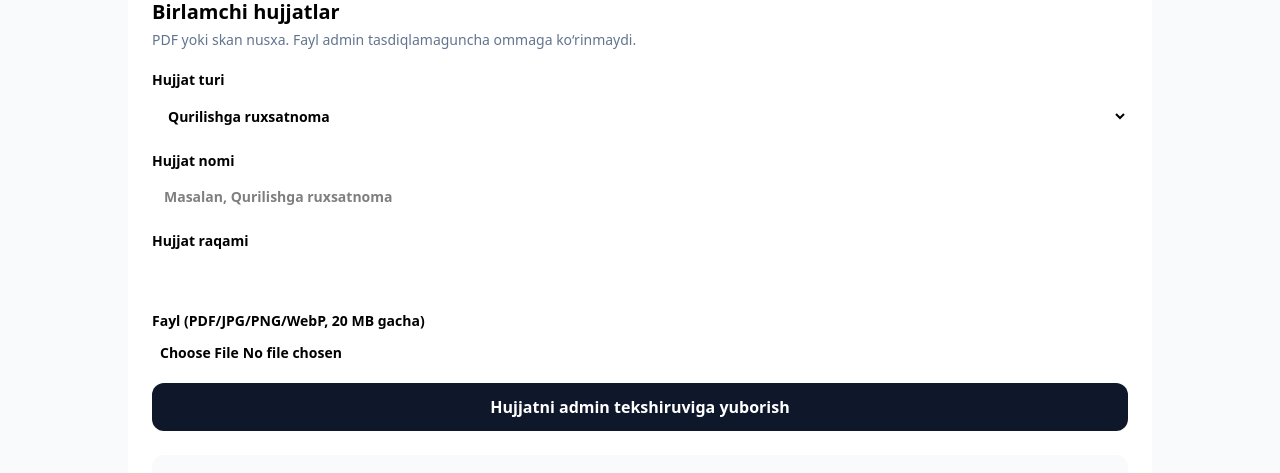
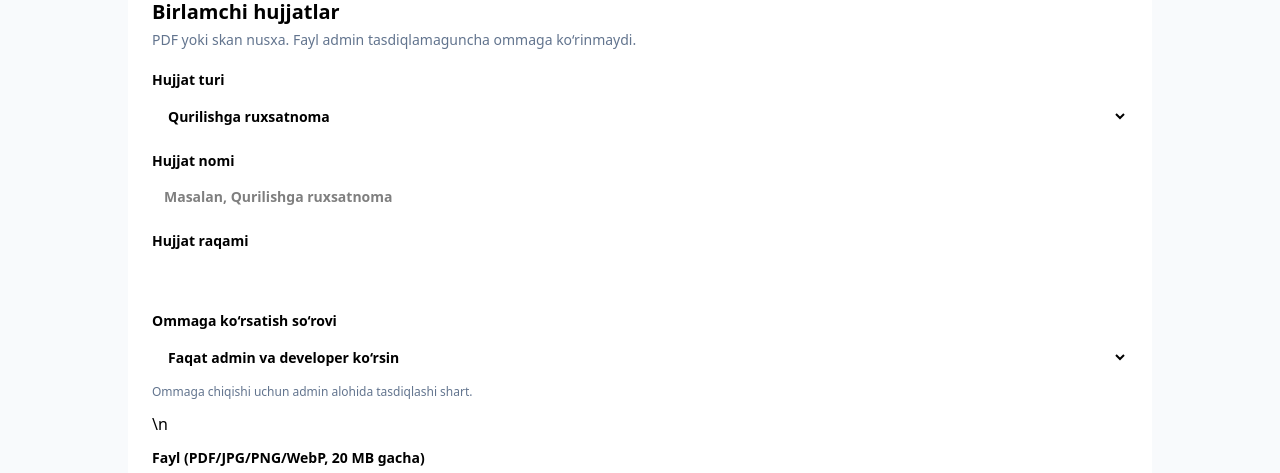
Before and after one commit to housenafis07-ctrl/prohouse, a Next.js app: page /account/developer/complexes/1/media in a window 1280 px wide. Shown: the part 322-795 px from the top of the page. Built offline with nearby package versions, Linux system fonts and the light colour scheme; no server answers.

Commit message:
Add requested visibility option to developer document upload

```diff
--- a/app/account/developer/complexes/[id]/media/ComplexMediaManager.tsx
+++ b/app/account/developer/complexes/[id]/media/ComplexMediaManager.tsx
@@ -3,7 +3,7 @@
 import { useEffect, useState } from 'react'
 import { createClient } from '@/utils/supabase/client'
 
-type Doc={id:string;document_type:string;title:string;document_number:string|null;issued_at:string|null;expires_at:string|null;mime_type:string;file_size_bytes:number;moderation_status:string;moderation_note:string|null;created_at:string}
+type Doc={id:string;document_type:string;title:string;document_number:string|null;issued_at:string|null;expires_at:string|null;mime_type:string;file_size_bytes:number;moderation_status:string;moderation_note:string|null;requested_visibility_scope:'public'|'admin_only';visibility_scope:'public'|'admin_only';created_at:string}
 type Update={id:string;building_id:string|null;media_type:'image'|'video';public_url:string;caption:string|null;construction_stage:string;captured_at:string;created_at:string;is_visible:boolean;moderation_note:string|null}
 const docTypes=[['land_rights','Yer uchastkasi hujjati'],['construction_permit','Qurilishga ruxsatnoma'],['project_approval','Tasdiqlangan loyiha hujjati'],['expertise_conclusion','Ekspertiza xulosasi'],['builder_license','Quruvchi tashkilot hujjati'],['commissioning_certificate','Foydalanishga topshirish hujjati'],['other','Boshqa hujjat']]
 const stages=[['foundation','Poydevor'],['structure','Karkas'],['facade','Fasad'],['interior','Ichki pardoz'],['landscaping','Obodonlashtirish'],['completed','Tugallangan'],['other','Boshqa']]
@@ -11,7 +11,7 @@ const statusLabel:Record<string,string>={pending:'Admin tekshiruvida',approved:'
 export default function ComplexMediaManager({complexId}:{complexId:string}){
  const [docs,setDocs]=useState<Doc[]>([]),[updates,setUpdates]=useState<Update[]>([])
  const [loading,setLoading]=useState(true),[busy,setBusy]=useState(false),[error,setError]=useState(''),[success,setSuccess]=useState('')
- const [docType,setDocType]=useState('construction_permit'),[title,setTitle]=useState(''),[docNo,setDocNo]=useState('')
+ const [docType,setDocType]=useState('construction_permit'),[title,setTitle]=useState(''),[docNo,setDocNo]=useState(''),[requestedVisibility,setRequestedVisibility]=useState<'public'|'admin_only'>('admin_only')
  const [stage,setStage]=useState('structure'),[caption,setCaption]=useState(''),[capturedAt,setCapturedAt]=useState(new Date().toISOString().slice(0,10))
  async function load(){setLoading(true);setError('');try{const r=await fetch('/api/developer/complex-media?complex_id='+encodeURIComponent(complexId),{cache:'no-store'});const d=await r.json();if(!r.ok)throw new Error(d.error||'LOAD_FAILED');setDocs(d.documents||[]);setUpdates(d.updates||[])}catch(e){setError(e instanceof Error?e.message:'Yuklashda xatolik')}finally{setLoading(false)}}
  useEffect(()=>{void load()},[complexId])
@@ -35,14 +35,14 @@ export default function ComplexMediaManager({complexId}:{complexId:string}){
   <header className="mt-5 rounded-3xl bg-slate-900 p-7 text-white"><p className="text-sm text-slate-300">ROYALHOUSE · PROJECT MEDIA</p><h1 className="mt-1 text-3xl font-black">Hujjatlar va qurilish jarayoni</h1><p className="mt-2 text-sm text-slate-300">Birlamchi hujjatlar admin tekshiruvidan o‘tadi. Qurilish foto va videolari avtomatik e’lon qilinadi.</p></header>
   {error&&<p role="alert" className="mt-4 rounded-xl bg-red-50 p-3 text-sm text-red-700">{error}</p>}{success&&<p role="status" className="mt-4 rounded-xl bg-emerald-50 p-3 text-sm text-emerald-800">{success}</p>}
   <section className="mt-5 rounded-3xl bg-white p-6 shadow-sm"><h2 className="text-xl font-black">Birlamchi hujjatlar</h2><p className="mt-1 text-sm text-slate-500">PDF yoki skan nusxa. Fayl admin tasdiqlamaguncha ommaga ko‘rinmaydi.</p>
-   <form className="mt-5 grid gap-3 md:grid-cols-2" onSubmit={e=>{e.preventDefault();const input=e.currentTarget.elements.namedItem('document') as HTMLInputElement;const file=input.files?.[0];if(file&&title.trim())void upload('document',file,{document_type:docType,title:title.trim(),document_number:docNo.trim()||null})}}>
+   <form className="mt-5 grid gap-3 md:grid-cols-2" onSubmit={e=>{e.preventDefault();const input=e.currentTarget.elements.namedItem('document') as HTMLInputElement;const file=input.files?.[0];if(file&&title.trim())void upload('document',file,{document_type:docType,title:title.trim(),document_number:docNo.trim()||null,requested_visibility_scope:requestedVisibility})}}>
     <label className="text-sm font-bold">Hujjat turi<select value={docType} onChange={e=>setDocType(e.target.value)} className="mt-1 w-full rounded-xl border p-3">{docTypes.map(([v,l])=><option key={v} value={v}>{l}</option>)}</select></label>
     <label className="text-sm font-bold">Hujjat nomi<input required value={title} onChange={e=>setTitle(e.target.value)} maxLength={180} className="mt-1 w-full rounded-xl border p-3" placeholder="Masalan, Qurilishga ruxsatnoma"/></label>
     <label className="text-sm font-bold">Hujjat raqami<input value={docNo} onChange={e=>setDocNo(e.target.value)} maxLength={120} className="mt-1 w-full rounded-xl border p-3"/></label>
-    <label className="text-sm font-bold">Fayl (PDF/JPG/PNG/WebP, 20 MB gacha)<input required name="document" type="file" accept=".pdf,image/jpeg,image/png,image/webp" className="mt-1 block w-full rounded-xl border p-2 text-sm"/></label>
+    <label className="text-sm font-bold">Ommaga ko‘rsatish so‘rovi<select value={requestedVisibility} onChange={e=>setRequestedVisibility(e.target.value as 'public'|'admin_only')} className="mt-1 w-full rounded-xl border p-3"><option value="admin_only">Faqat admin va developer ko‘rsin</option><option value="public">Ommaviy sahifada ko‘rsatishni so‘rash</option></select><span className="mt-1 block text-xs font-normal text-slate-500">Ommaga chiqishi uchun admin alohida tasdiqlashi shart.</span></label>\n    <label className="text-sm font-bold">Fayl (PDF/JPG/PNG/WebP, 20 MB gacha)<input required name="document" type="file" accept=".pdf,image/jpeg,image/png,image/webp" className="mt-1 block w-full rounded-xl border p-2 text-sm"/></label>
     <button disabled={busy} className="rounded-xl bg-slate-900 px-5 py-3 font-bold text-white disabled:opacity-50 md:col-span-2">{busy?'Yuklanmoqda...':'Hujjatni admin tekshiruviga yuborish'}</button>
    </form>
-   <div className="mt-6 space-y-2">{docs.map(d=><article key={d.id} className="flex flex-wrap items-center justify-between gap-3 rounded-xl border p-4"><div><p className="font-bold">{d.title}</p><p className="mt-1 text-xs text-slate-500">{docTypes.find(x=>x[0]===d.document_type)?.[1]||d.document_type} · {formatSize(d.file_size_bytes)} · {new Date(d.created_at).toLocaleDateString('uz-UZ')}</p>{d.moderation_note&&<p className="mt-1 text-xs text-red-700">Admin izohi: {d.moderation_note}</p>}</div><span className={`rounded-full px-3 py-1 text-xs font-bold ${d.moderation_status==='approved'?'bg-emerald-50 text-emerald-700':d.moderation_status==='rejected'?'bg-red-50 text-red-700':'bg-amber-50 text-amber-800'}`}>{statusLabel[d.moderation_status]||d.moderation_status}</span></article>)}{!loading&&!docs.length&&<p className="rounded-xl bg-slate-50 p-4 text-sm text-slate-500">Hujjatlar hali yuklanmagan.</p>}</div>
+   <div className="mt-6 space-y-2">{docs.map(d=><article key={d.id} className="flex flex-wrap items-center justify-between gap-3 rounded-xl border p-4"><div><p className="font-bold">{d.title}</p><p className="mt-1 text-xs text-slate-500">{docTypes.find(x=>x[0]===d.document_type)?.[1]||d.document_type} · {formatSize(d.file_size_bytes)} · {new Date(d.created_at).toLocaleDateString('uz-UZ')}</p>{d.moderation_note&&<p className="mt-1 text-xs text-red-700">Admin izohi: {d.moderation_note}</p>}<p className="mt-1 text-xs text-slate-500">Ko‘rinish: {d.visibility_scope==='public'?'Ommaviy':'Maxfiy'} · So‘rov: {d.requested_visibility_scope==='public'?'Ommaviy':'Maxfiy'}</p></div><span className={`rounded-full px-3 py-1 text-xs font-bold ${d.moderation_status==='approved'?'bg-emerald-50 text-emerald-700':d.moderation_status==='rejected'?'bg-red-50 text-red-700':'bg-amber-50 text-amber-800'}`}>{statusLabel[d.moderation_status]||d.moderation_status}</span></article>)}{!loading&&!docs.length&&<p className="rounded-xl bg-slate-50 p-4 text-sm text-slate-500">Hujjatlar hali yuklanmagan.</p>}</div>
   </section>
   <section className="mt-5 rounded-3xl bg-white p-6 shadow-sm"><h2 className="text-xl font-black">Qurilish jarayoni</h2><p className="mt-1 text-sm text-slate-500">Yuklangan foto/video moderatsiyasiz ommaviy sahifada ko‘rinadi. Faqat loyiha bilan bog‘liq materiallarni joylang.</p>
    <form className="mt-5 grid gap-3 md:grid-cols-2" onSubmit={e=>{e.preventDefault();const input=e.currentTarget.elements.namedItem('media') as HTMLInputElement;const file=input.files?.[0];if(file)void upload('construction',file,{construction_stage:stage,caption:caption.trim()||null,captured_at:capturedAt})}}>
```
